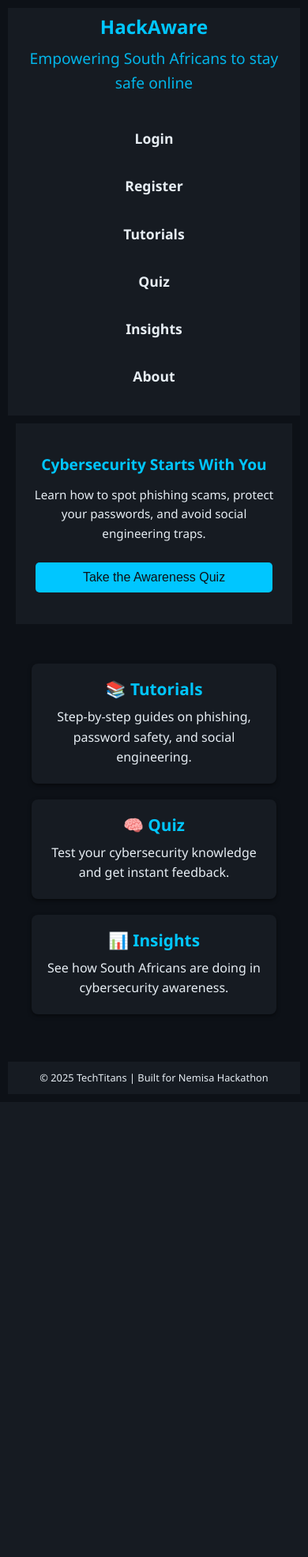
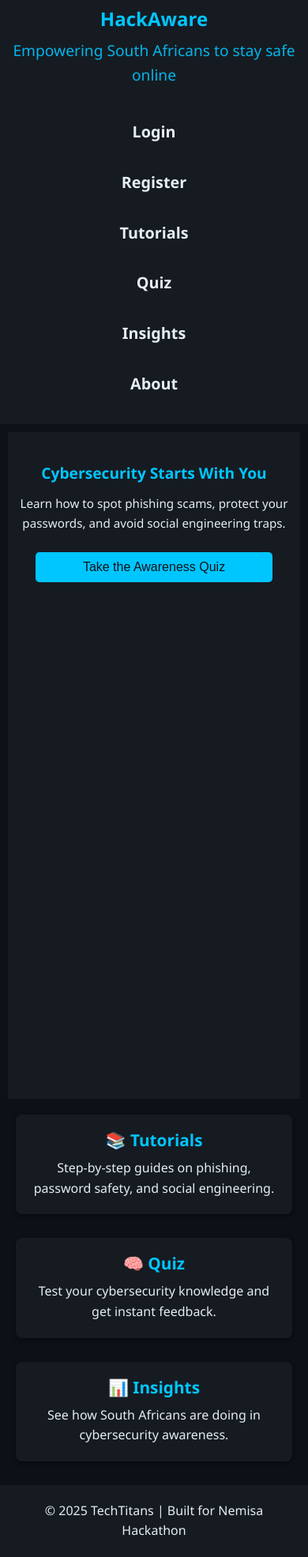
Before and after one commit to vele-phophi/HackAware, a PHP site: page / in a window 390 px wide. Shown: the whole page at 79% size. Before the commit the page ends 1373 px from the top, so only its background shows below. Run offline with PHP 8.4, Linux system fonts and the light colour scheme.

Commit message:
Updated size

```diff
--- a/css/styles.css
+++ b/css/styles.css
@@ -10,7 +10,17 @@
   background-color: #0d1117; /* dark background */
   color: #e6edf3; /* light text */
   line-height: 1.6;
+  margin: 0;
+  padding: 0;
+  height: 100vh;
+  display: flex;
+  flex-direction: column;
 }
+
+main{
+  flex-grow: 1;
+}
+
 
 /* Header */
 header {
@@ -122,7 +132,7 @@
   background-color: #161b22;
   color: #e6edf3;
   text-align: center;
-  padding: 15px;
+  padding: 10px;
   font-size: 0.9rem;
 }
 
@@ -392,6 +402,7 @@
 
   .hero {
     padding: 40px 15px;
+    min-height: 100vh;
   }
 
   .hero h2 {
@@ -416,11 +427,7 @@
     width: 100%;
   }
 
-  footer {
-    font-size: 0.8rem;
-    padding: 10px;
-  }
-}
+
 
 /* Buttons - clean neon style without glow */
 button, .hero button, form button, .tutorial button {
@@ -492,11 +499,21 @@
 /* Make text and layout scale better on small screens */
 @media screen and (max-width: 600px) {
   body {
-    font-size: 16px; /* increase base font size */
-    padding: 10px;
+    font-size: 18px; /* increase base font size */
+
   }
 
-  header, nav, main, footer {
+  .features, .grid{
+   padding: 10px;
+   gap: 10px;
+  }
+
+  footer{
+    font-size: 16px;
+    padding: 20px;
+  }
+
+  header, nav, main  {
     padding: 10px;
   }
 
@@ -522,3 +539,8 @@
     margin-bottom: 20px;
   }
 }
+}
+
+.features{
+  flex: none;
+}
```
